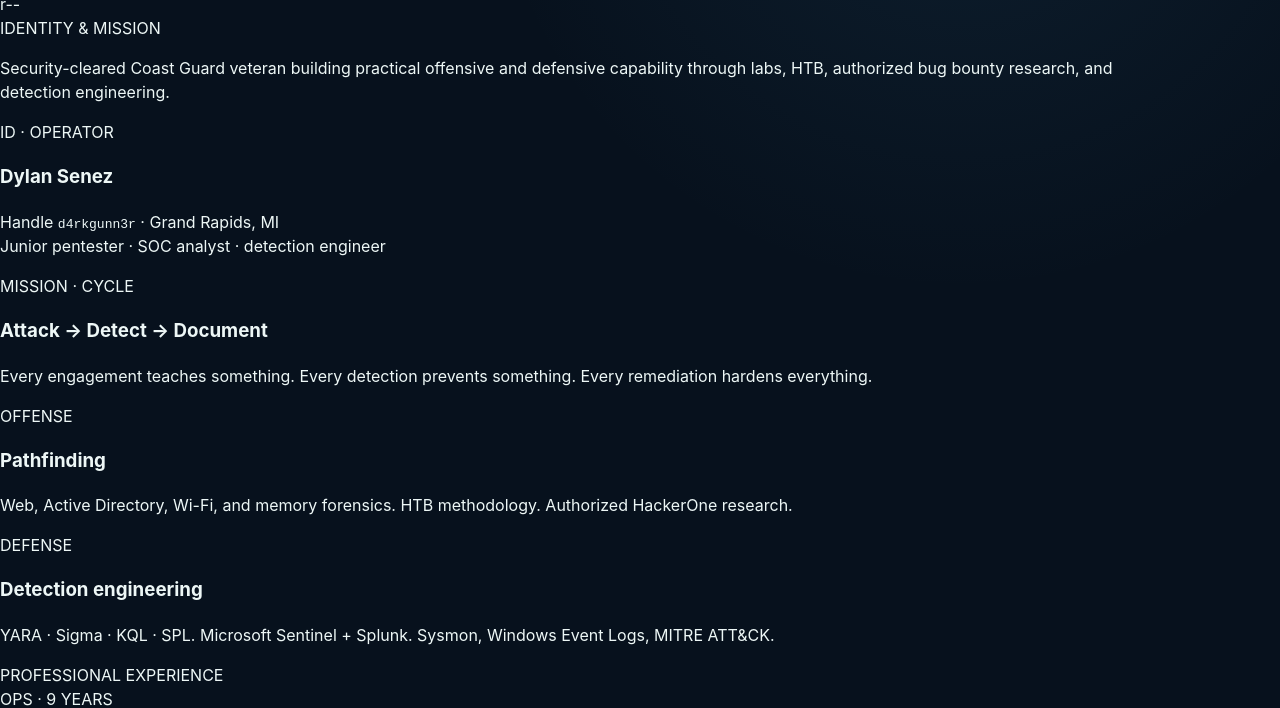
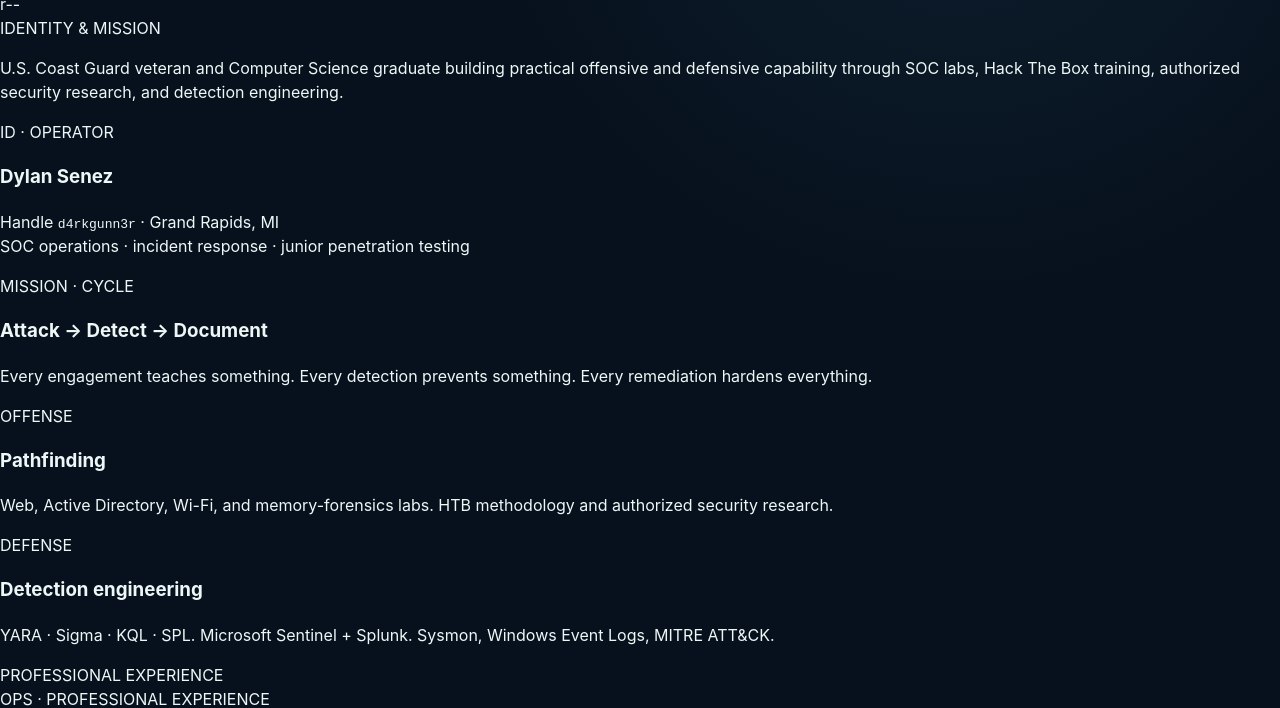
Before and after one commit to Dylans7j/Portfolio, a plain HTML site: page whoami.html in a window 1280 px wide. Shown: the part 246-954 px from the top of the page. Drawn offline with Linux system fonts and the light colour scheme.

Commit message:
Align operator profile with verified experience

```diff
--- a/whoami.html
+++ b/whoami.html
@@ -4,19 +4,19 @@
 <meta charset="UTF-8">
 <meta name="viewport" content="width=device-width, initial-scale=1.0">
 <title>whoami // d4rkgunn3r</title>
-<meta name="description" content="Operator profile — Dylan Senez, junior pentester and detection engineer.">
+<meta name="description" content="Operator profile — Dylan Senez, SOC-focused cybersecurity practitioner and U.S. Coast Guard veteran.">
 <meta name="theme-color" content="#0b0e14">
 <meta name="author" content="Dylan Senez">
 <meta name="robots" content="index,follow">
-<link rel="canonical" href="https://dylans7j.github.io/portfolio/whoami.html">
+<link rel="canonical" href="https://dylans7j.github.io/Portfolio/whoami.html">
 <link rel="icon" href="favicon.svg" type="image/svg+xml">
 <link rel="icon" href="favicon-32.png" type="image/png" sizes="32x32">
 <link rel="apple-touch-icon" href="apple-touch-icon.png">
 <meta property="og:type" content="website">
 <meta property="og:title" content="whoami // d4rkgunn3r">
-<meta property="og:description" content="Operator profile — Dylan Senez, junior pentester and detection engineer.">
-<meta property="og:image" content="https://dylans7j.github.io/portfolio/og.png">
-<meta property="og:url" content="https://dylans7j.github.io/portfolio/whoami.html">
+<meta property="og:description" content="Operator profile — Dylan Senez, SOC-focused cybersecurity practitioner and U.S. Coast Guard veteran.">
+<meta property="og:image" content="https://dylans7j.github.io/Portfolio/og.png">
+<meta property="og:url" content="https://dylans7j.github.io/Portfolio/whoami.html">
 <meta name="twitter:card" content="summary_large_image">
 <link rel="preconnect" href="https://fonts.googleapis.com">
 <link rel="preconnect" href="https://fonts.gstatic.com" crossorigin>
@@ -58,14 +58,14 @@
       <span class="perm">r--</span>
     </div>
     <div class="sec-sub">IDENTITY & MISSION</div>
-    <p class="sec-lead">Security-cleared Coast Guard veteran building practical offensive and defensive capability through labs, HTB, authorized bug bounty research, and detection engineering.</p>
+    <p class="sec-lead">U.S. Coast Guard veteran and Computer Science graduate building practical offensive and defensive capability through SOC labs, Hack The Box training, authorized security research, and detection engineering.</p>
 
     <div class="grid-2">
       <div class="card">
         <div class="meta"><span class="tag">ID</span> &middot; OPERATOR</div>
         <h3>Dylan Senez</h3>
         <p>Handle <code>d4rkgunn3r</code> &middot; Grand Rapids, MI<br>
-        Junior pentester &middot; SOC analyst &middot; detection engineer</p>
+        SOC operations &middot; incident response &middot; junior penetration testing</p>
       </div>
       <div class="card">
         <div class="meta"><span class="tag">MISSION</span> &middot; CYCLE</div>
@@ -75,7 +75,7 @@
       <div class="card">
         <div class="meta"><span class="tag">OFFENSE</span></div>
         <h3>Pathfinding</h3>
-        <p>Web, Active Directory, Wi-Fi, and memory forensics. HTB methodology. Authorized HackerOne research.</p>
+        <p>Web, Active Directory, Wi-Fi, and memory-forensics labs. HTB methodology and authorized security research.</p>
       </div>
       <div class="card">
         <div class="meta"><span class="tag">DEFENSE</span></div>
@@ -86,7 +86,7 @@
 
     <div class="sec-sub">PROFESSIONAL EXPERIENCE</div>
     <div class="card">
-      <div class="meta"><span class="tag">OPS</span> &middot; 9 YEARS</div>
+      <div class="meta"><span class="tag">OPS</span> &middot; PROFESSIONAL EXPERIENCE</div>
       <h3>Stratus Security &mdash; Security Officer / Acting Shift Supervisor</h3>
       <p class="meta">Aug 2023 &ndash; Present &middot; Grand Rapids, MI</p>
       <ul>
```
